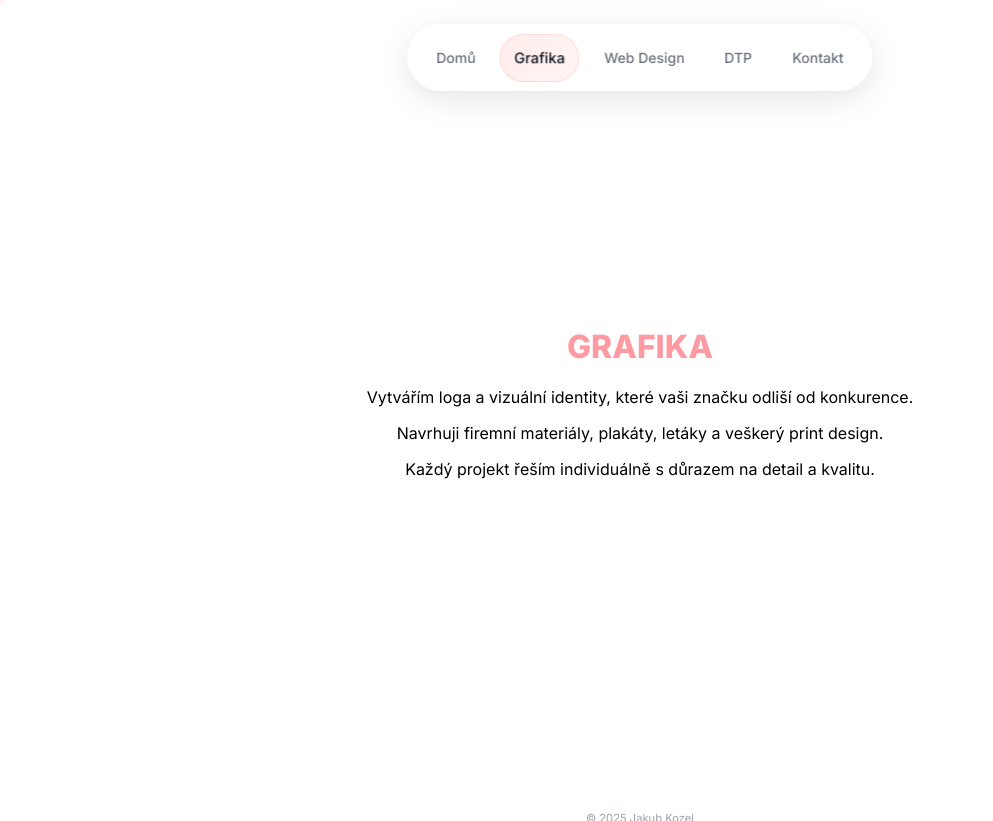
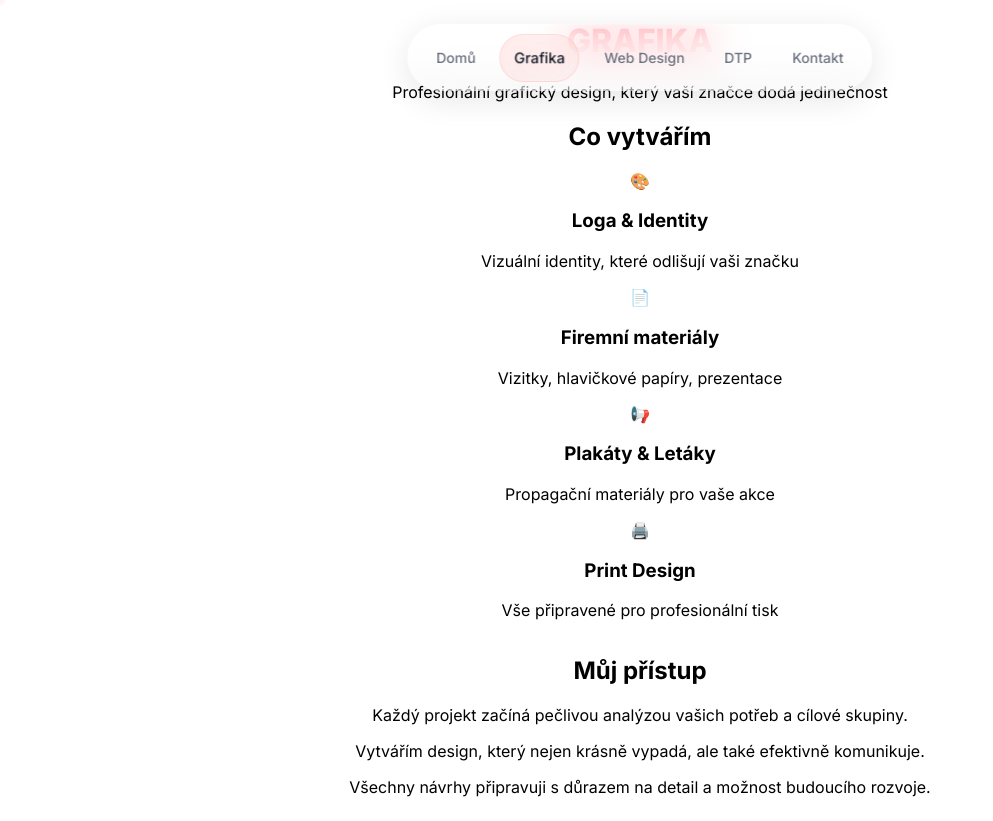
Before and after one commit to Louben17/jakubkozel, a Next.js app: page /grafika in a window 1280 px wide. Shown: the whole page, without its empty margins (0-993 px from the left). Before the commit the page ends 800 px from the top, so only its background shows below. Built offline with nearby package versions, Linux system fonts and the light colour scheme.

Commit message:
fix: clean contact page design

```diff
--- a/src/app/grafika/page.tsx
+++ b/src/app/grafika/page.tsx
@@ -2,8 +2,14 @@ import React from 'react';
 import Navigation from '@/components/Navigation';
 
 export const metadata = {
-  title: 'Grafika | Jakub Kozel - Grafický design',
-  description: 'Grafický design - loga, vizuální identity, firemní materiály, plakáty a print design.',
+  title: 'Grafický design | Loga, vizuální identity, print design | Jakub Kozel',
+  description: 'Profesionální grafický design v Hradci Králové. Vytvářím loga, vizuální identity, firemní materiály, plakáty a print design. Každý projekt individuálně s důrazem na kvalitu.',
+  keywords: 'grafický design, logo, vizuální identita, firemní materiály, plakáty, letáky, print design, Hradec Králové',
+  openGraph: {
+    title: 'Grafický design | Jakub Kozel',
+    description: 'Profesionální grafický design - loga, vizuální identity, print design',
+    type: 'website'
+  }
 };
 
 export default function GrafikaPage() {
@@ -11,13 +17,15 @@ export default function GrafikaPage() {
     <React.Fragment>
       <Navigation />
 
-      <div className="min-h-screen bg-white pt-40 flex items-center justify-center">
-        <div className="text-center max-w-2xl px-6">
+      <main className="min-h-screen bg-white pt-24 pb-16">
+        <div className="max-w-4xl mx-auto px-4 sm:px-6">
 
+          {/* Hero sekce */}
+          <header className="text-center mb-16 pt-8 sm:pt-16">
             <h1
-            className="text-6xl md:text-8xl font-bold mb-12"
+              className="text-4xl sm:text-6xl lg:text-8xl font-bold mb-8"
               style={{
-              fontFamily: 'Inter, sans-serif',
+                fontFamily: 'var(--font-inter), sans-serif',
                 fontWeight: '800',
                 color: '#FF9AA2'
               }}
@@ -25,17 +33,78 @@ export default function GrafikaPage() {
               GRAFIKA
             </h1>
 
-          <div
-            className="text-lg text-gray-700 space-y-4 leading-relaxed"
-            style={{ fontFamily: 'Inter, sans-serif' }}
+            <p
+              className="text-lg sm:text-xl text-gray-600 max-w-2xl mx-auto leading-relaxed"
+              style={{ fontFamily: 'var(--font-inter), sans-serif' }}
             >
-            <p>Vytvářím loga a vizuální identity, které vaši značku odliší od konkurence.</p>
-            <p>Navrhuji firemní materiály, plakáty, letáky a veškerý print design.</p>
-            <p>Každý projekt řeším individuálně s důrazem na detail a kvalitu.</p>
+              Profesionální grafický design, který vaší značce dodá jedinečnost
+            </p>
+          </header>
+
+          {/* Hlavní obsah */}
+          <section className="space-y-12">
+
+            {/* Co dělám */}
+            <div className="text-center">
+              <h2
+                className="text-2xl sm:text-3xl font-bold mb-8 text-gray-900"
+                style={{ fontFamily: 'var(--font-inter), sans-serif' }}
+              >
+                Co vytvářím
+              </h2>
+
+              <div className="grid sm:grid-cols-2 lg:grid-cols-4 gap-6 max-w-4xl mx-auto">
+
+                <div className="p-4">
+                  <div className="text-3xl mb-3">🎨</div>
+                  <h3 className="font-semibold text-gray-900 mb-2">Loga & Identity</h3>
+                  <p className="text-sm text-gray-600">Vizuální identity, které odlišují vaši značku</p>
+                </div>
+
+                <div className="p-4">
+                  <div className="text-3xl mb-3">📄</div>
+                  <h3 className="font-semibold text-gray-900 mb-2">Firemní materiály</h3>
+                  <p className="text-sm text-gray-600">Vizitky, hlavičkové papíry, prezentace</p>
+                </div>
+
+                <div className="p-4">
+                  <div className="text-3xl mb-3">📢</div>
+                  <h3 className="font-semibold text-gray-900 mb-2">Plakáty & Letáky</h3>
+                  <p className="text-sm text-gray-600">Propagační materiály pro vaše akce</p>
+                </div>
+
+                <div className="p-4">
+                  <div className="text-3xl mb-3">🖨️</div>
+                  <h3 className="font-semibold text-gray-900 mb-2">Print Design</h3>
+                  <p className="text-sm text-gray-600">Vše připravené pro profesionální tisk</p>
                 </div>
 
               </div>
             </div>
+
+            {/* Můj přístup */}
+            <div className="text-center">
+              <h2
+                className="text-2xl sm:text-3xl font-bold mb-8 text-gray-900"
+                style={{ fontFamily: 'var(--font-inter), sans-serif' }}
+              >
+                Můj přístup
+              </h2>
+
+              <div
+                className="text-base sm:text-lg text-gray-700 space-y-4 leading-relaxed max-w-3xl mx-auto"
+                style={{ fontFamily: 'var(--font-inter), sans-serif' }}
+              >
+                <p>Každý projekt začíná pečlivou analýzou vašich potřeb a cílové skupiny.</p>
+                <p>Vytvářím design, který nejen krásně vypadá, ale také efektivně komunikuje.</p>
+                <p>Všechny návrhy připravuji s důrazem na detail a možnost budoucího rozvoje.</p>
+              </div>
+            </div>
+
+          </section>
+
+        </div>
+      </main>
     </React.Fragment>
   );
 }
```
Lines whose indentation alone changed are shown as unchanged.
